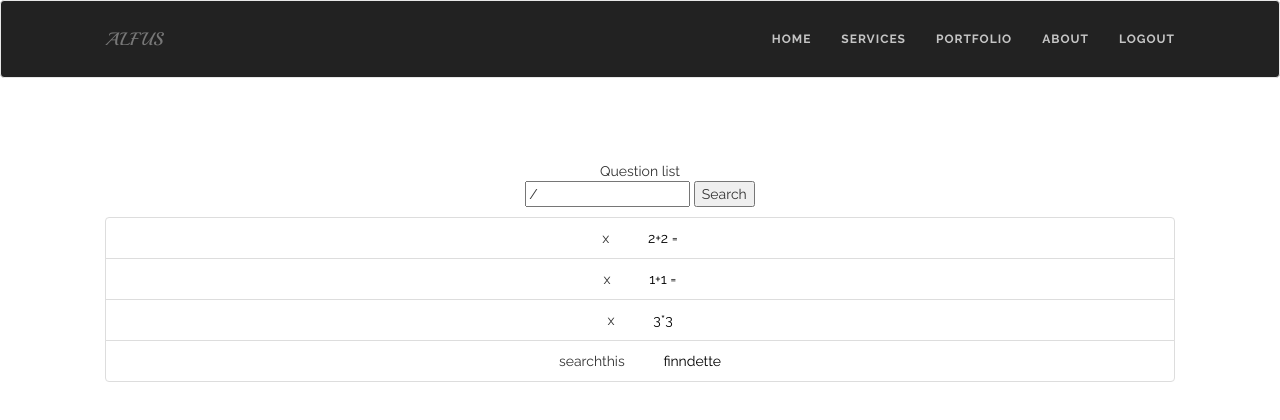
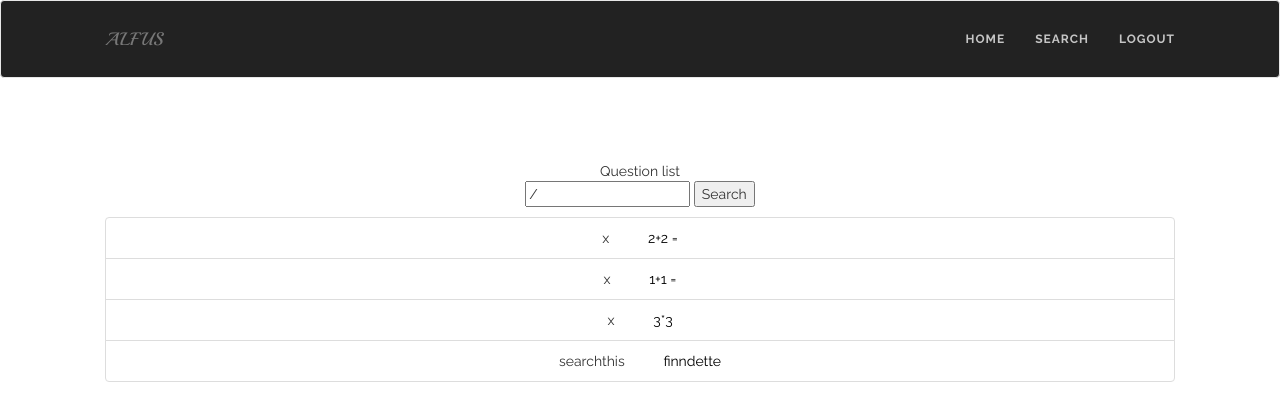
Before and after one commit to yanbek/ALFUS, a Django app: page /questions/ in a window 1280 px wide. Shown: the top 420 px of the page. Run offline with Django 3.2, Linux system fonts and the light colour scheme; a user stored in the database is signed in; data comes from the database, SQL or seed files in the repository; both versions use the stored data as it was after the commit; some libraries are stand-ins or nearby versions.

Commit message:
Minor template cleanup

```diff
--- a/ALFUS/questions/templates/questions/base.html
+++ b/ALFUS/questions/templates/questions/base.html
@@ -46,10 +46,8 @@
             <!-- Collect the nav links, forms, and other content for toggling -->
             <div>
                 <ul class="nav navbar-nav navbar-right">
-                    <li><a href="#tf-home">Home</a></li>
-                    <li><a href="#tf-service">Services</a></li>
-                    <li><a href="#tf-portfolio">Portfolio</a></li>
-                    <li><a href="#tf-about">About</a></li>
+                    <li><a href="{% url 'questions:index' %}">Home</a></li>
+                    <li><a href="{% url 'questions:search' %}">Search</a></li>
                     <li><a href="{% url 'questions:logout' %}">Logout</a></li>
                 </ul>
             </div><!-- /.navbar-collapse -->
--- a/ALFUS/questions/templates/questions/index.html
+++ b/ALFUS/questions/templates/questions/index.html
@@ -4,7 +4,7 @@
 
      <h1> Question list</h1>
 
-   <form method='GET' action='/questions/search/'>
+   <form method='GET' action="{% url 'questions:index' %}">
     <input type='text' name='q' placeholder='Search posts' value= {{ request.GET.q }} />
     <input type='submit' value='Search'/>
 </form>
--- a/ALFUS/questions/templates/questions/search.html
+++ b/ALFUS/questions/templates/questions/search.html
@@ -3,7 +3,7 @@
 {% block content %}
     <h1> Question list</h1>
 
-   <form method='GET' action='/questions/search/'>
+   <form method='GET' action="{% url 'questions:search' %}">
     <input type='text' name='q' placeholder='Search posts' value= {{ request.GET.q }} />
     <input type='submit' value='Search'/>
 </form>
--- a/ALFUS/questions/views.py
+++ b/ALFUS/questions/views.py
@@ -17,7 +17,7 @@ def search(request):
     try:
         q = request.GET['q']
         topics = Question.objects.filter(topic_text__icontains=q)
-        return render_to_response('questions/search.html', {'topics': topics, 'q':q})
+        return render_to_response('questions/search.html', {'topics': topics, 'q': q})
     except KeyError:
         return render_to_response('questions/search.html')
 
```
Also changed, not shown: ALFUS/db.sqlite3.
